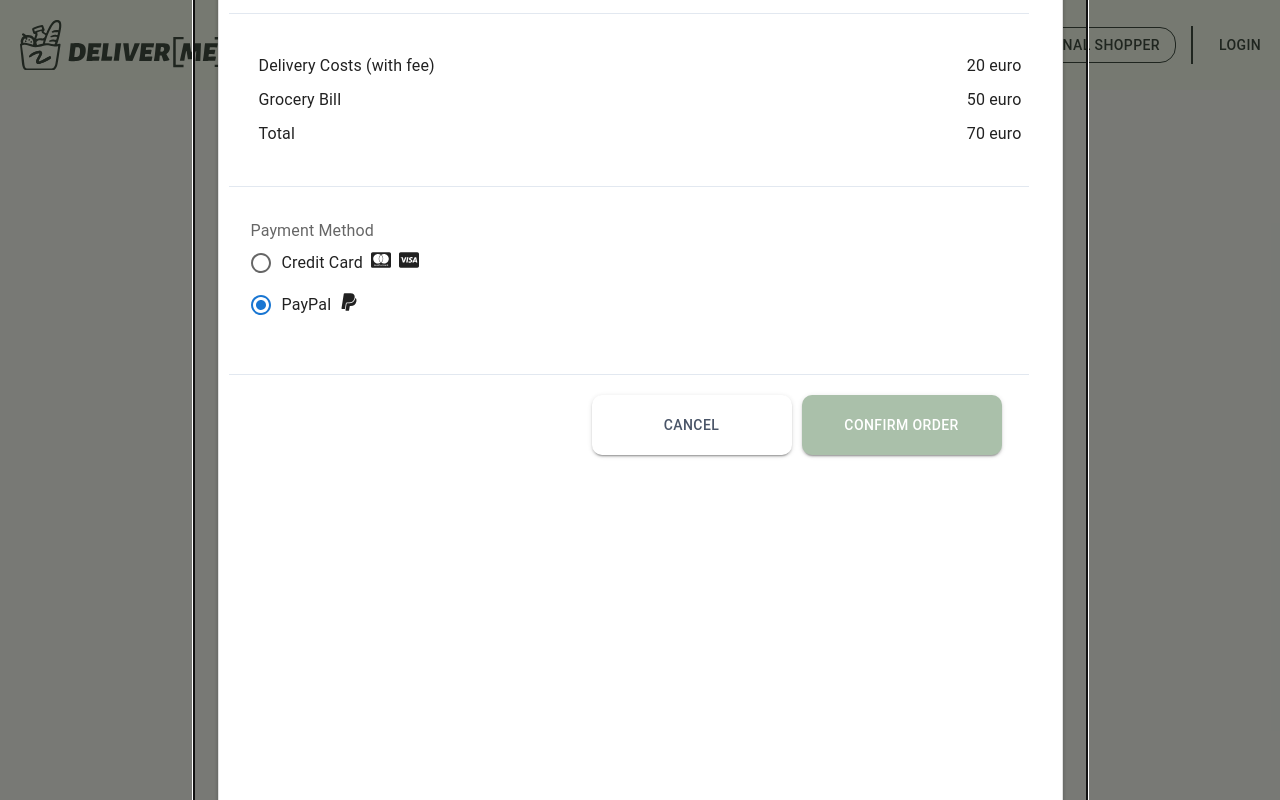
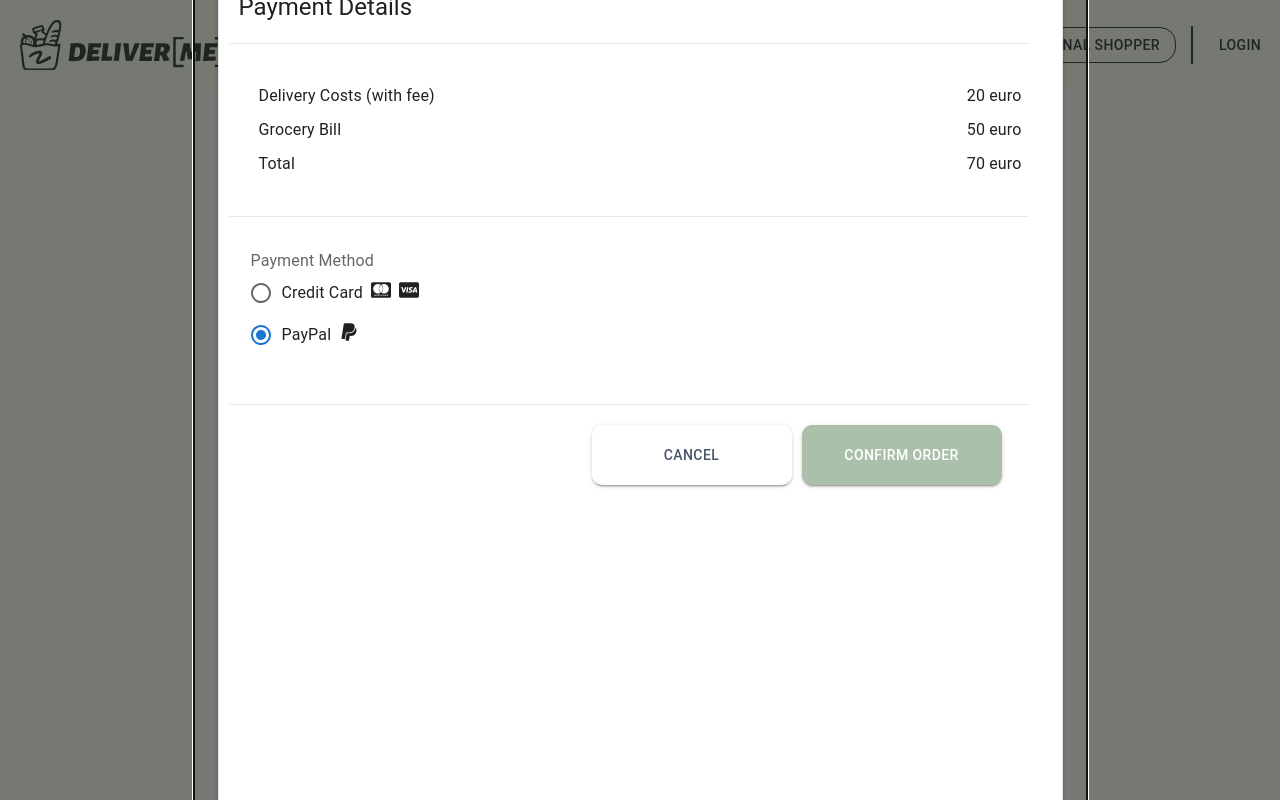
Before and after one commit to ebinm/DeliverMe, a React (Create React App) app in the folder frontend/: page /checkout in a window 1280 px wide. Built offline with nearby package versions, Linux system fonts and the light colour scheme; no server answers.

Commit message:
amount specified

```diff
--- a/frontend/src/components/payprovider/CheckoutPage.jsx
+++ b/frontend/src/components/payprovider/CheckoutPage.jsx
@@ -35,6 +35,10 @@ const lineStyle = {
 const contentStyle = {
   margin: '40px',
   flex: 1,
+};
+
+const paymentDetailsStyle = {
+  margin: '20px',
 };
 
 const rowStyle = {
@@ -91,7 +95,7 @@ const CheckoutPage = () => {
         <ThemeProvider theme={theme}>
           <Container>
             <Paper variant="outlined" sx={containerStyle}>
-              <div>
+              <div className="payment-details" style={paymentDetailsStyle}>
                 <Typography component="h1" variant="h5" align="left">
                   Payment Details
                 </Typography>
--- a/frontend/src/components/payprovider/PaymentForm.jsx
+++ b/frontend/src/components/payprovider/PaymentForm.jsx
@@ -63,7 +63,7 @@ const PaymentForm = () => {
         {
           amount: {
             currency_code: 'USD',
-            value: '10.99',
+            value: '70',
           },
         },
       ],
```
